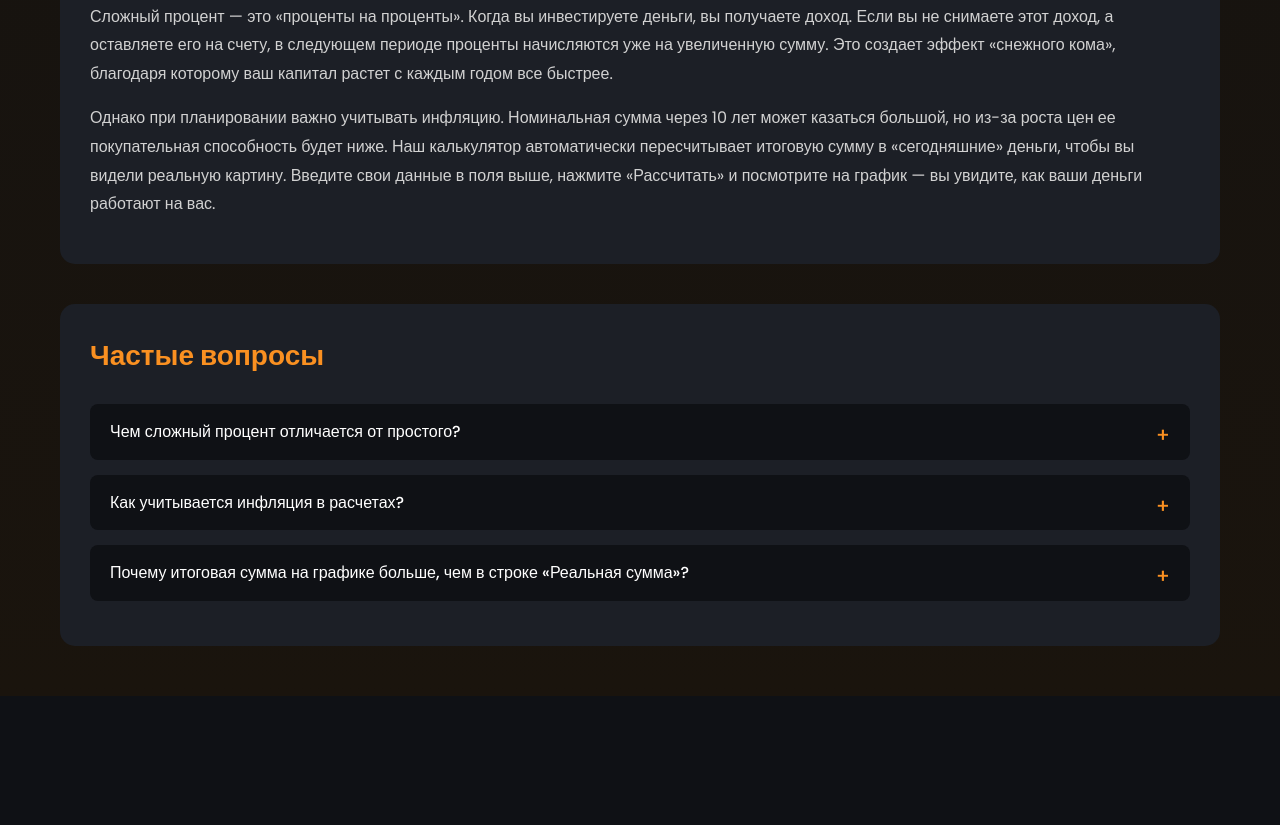
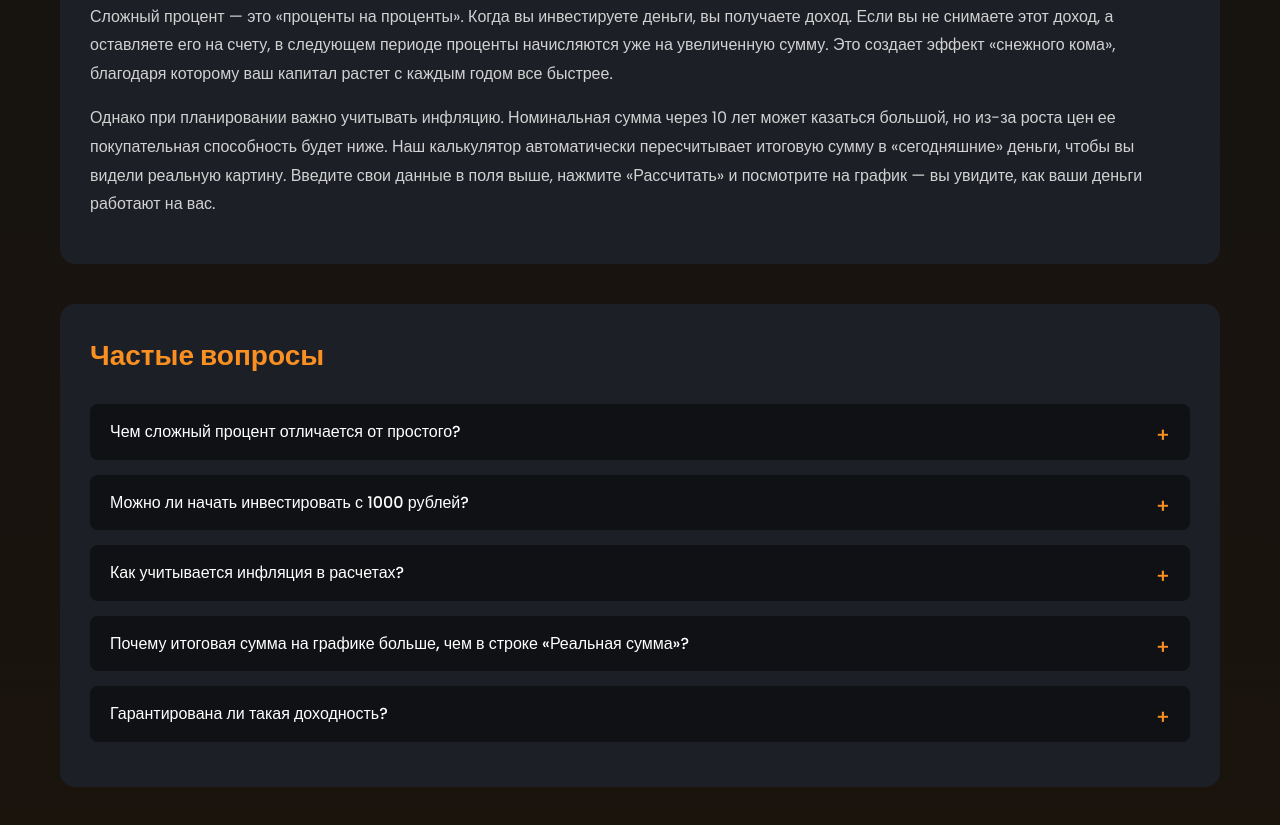
Before and after one commit to master-Pingvin/InvestCalculate, a plain HTML site: page index.html in a window 1280 px wide. Shown: the part 1860-2685 px from the top of the page. Before the commit the page ends 2556 px from the top, so only its background shows below. Drawn offline with nearby package versions, Linux system fonts and the light colour scheme.

Commit message:
Update index.html

```diff
--- a/index.html
+++ b/index.html
@@ -129,13 +129,18 @@
                 <p>Однако при планировании важно учитывать инфляцию. Номинальная сумма через 10 лет может казаться большой, но из-за роста цен ее покупательная способность будет ниже. Наш калькулятор автоматически пересчитывает итоговую сумму в «сегодняшние» деньги, чтобы вы видели реальную картину. Введите свои данные в поля выше, нажмите «Рассчитать» и посмотрите на график — вы увидите, как ваши деньги работают на вас.</p>
             </div>
 
-            <!-- НОВЫЙ БЛОК: FAQ -->
+                        <!-- НОВЫЙ БЛОК: FAQ -->
             <div class="faq">
                 <h2>Частые вопросы</h2>
 
                 <details>
                     <summary>Чем сложный процент отличается от простого?</summary>
                     <p>При простом проценте доход начисляется только на первоначальную сумму. При сложном — на сумму, которая уже включает в себя ранее начисленные проценты. Поэтому сложный процент дает гораздо больший рост на длинной дистанции.</p>
+                </details>
+
+                <details>
+                    <summary>Можно ли начать инвестировать с 1000 рублей?</summary>
+                    <p>Да, можно. Главное в инвестициях — не размер первой суммы, а регулярность. Если вы начнете откладывать по 1000 рублей в месяц, сложный процент со временем сделает свое дело. Калькулятор поможет вам увидеть, как даже небольшие вложения превращаются в капитал.</p>
                 </details>
 
                 <details>
@@ -147,6 +152,11 @@
                     <summary>Почему итоговая сумма на графике больше, чем в строке «Реальная сумма»?</summary>
                     <p>Потому что график показывает «номинальную» сумму (сколько денег будет на счету физически). А «Реальная сумма» показывает покупательную способность этих денег. Разница между ними — это и есть влияние инфляции.</p>
                 </details>
+
+                <details>
+                    <summary>Гарантирована ли такая доходность?</summary>
+                    <p>Нет. Калькулятор показывает математическую модель. В реальности доходность может быть выше или ниже (например, из-за рыночных колебаний). Это инструмент для планирования, а не гарантия заработка.</p>
+                </details>
             </div>
 
         </main>
```
